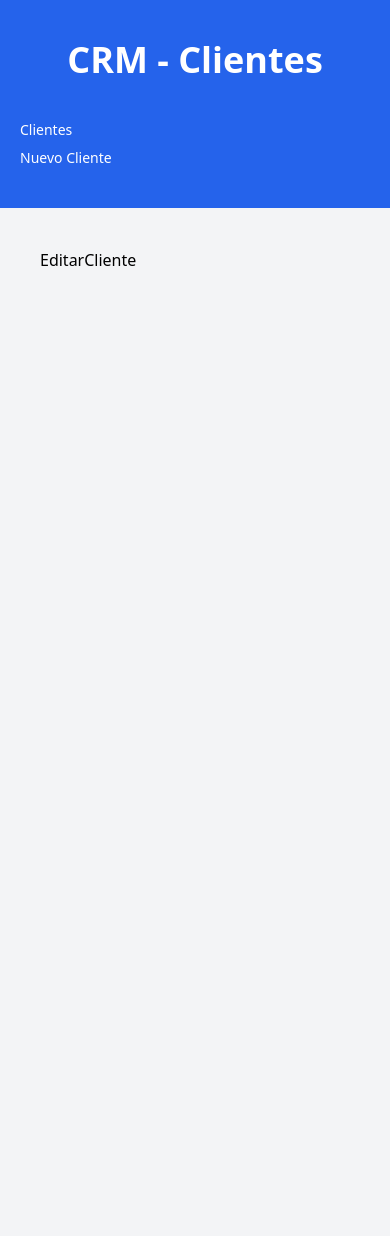
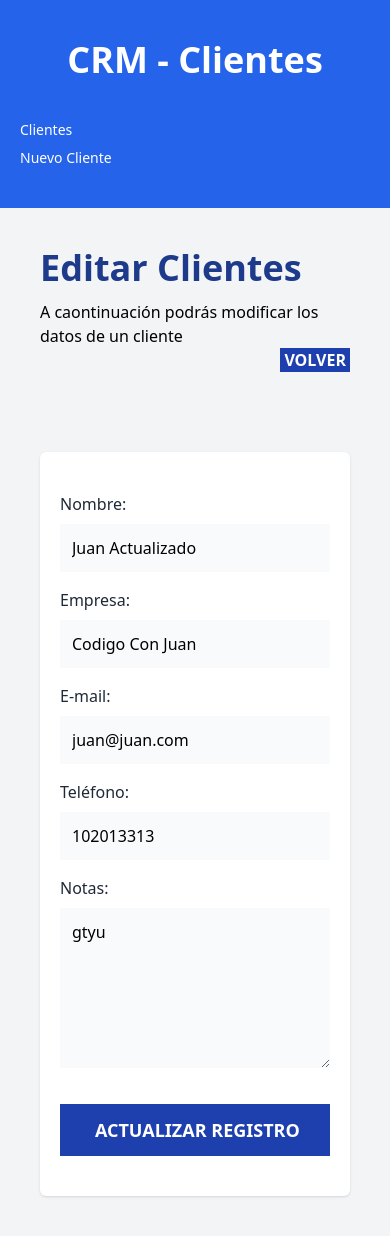
Before and after one commit to Cris15118/CRM-react, a React (Vite) app: page /clientes/1/editar in a window 390 px wide. Before the commit the page ends 844 px from the top, so only its background shows below. Built offline with nearby package versions, Linux system fonts and the light colour scheme; data requests are answered from the project's data file.

Commit message:
terminar editar cliente, implementar eliminar cliente, arreglar bug

```diff
--- a/db.json
+++ b/db.json
@@ -1,11 +1,12 @@
 {
   "clientes": [
     {
-      " id": 1,
-      "nombre": "Juan",
-      "telefono": 102013313,
+      "nombre": "Juan Actualizado",
+      "empresa": "Codigo Con Juan",
       "email": "juan@juan.com",
-      "empresa": "Codigo Con Juan"
+      "telefono": "102013313",
+      "notas": "gtyu",
+      "id": 1
     },
     {
       "id": 2,
@@ -22,13 +23,6 @@
       "empresa": "Codigo Con Juan"
     },
     {
-      "id": 4,
-      "nombre": "Miguel",
-      "telefono": 319381983,
-      "email": "miguel@juan.com",
-      "empresa": "Codigo Con Juan"
-    },
-    {
       "id": 5,
       "nombre": "Pedro",
       "telefono": 1398198938,
@@ -42,6 +36,14 @@
       "telefono": "42125",
       "notas": "afdad",
       "id": 6
+    },
+    {
+      "nombre": "Cristina",
+      "empresa": "La Fragua",
+      "email": "cristina@cristina.com",
+      "telefono": "23569874",
+      "notas": "quiere una cerveza",
+      "id": 7
     }
   ]
 }
--- a/package.json
+++ b/package.json
@@ -10,6 +10,7 @@
     "preview": "vite preview"
   },
   "dependencies": {
+    "json-server": "^0.17.3",
     "react": "^18.2.0",
     "react-dom": "^18.2.0",
     "react-router-dom": "^6.14.2"
--- a/src/components/Cliente.jsx
+++ b/src/components/Cliente.jsx
@@ -1,8 +1,16 @@
-import { useNavigate } from "react-router-dom";
+import { useNavigate, Form, redirect } from "react-router-dom";
+import { eliminarCliente } from "../data/clientes";
+
+export async function action({params}){
+ await eliminarCliente(params.clienteId)
+
+  return redirect ('/')
+
+}
 
 function Cliente({ cliente }) {
-  const navigate= useNavigate()
-    const { nombre, empresa, email, telefono, id}= cliente
+  const navigate = useNavigate();
+  const { nombre, empresa, email, telefono, id } = cliente;
   return (
     <tr className=" border-b">
       <td className="p-6 space-y-2">
@@ -10,22 +18,42 @@
         <p>{empresa}</p>
       </td>
       <td className="p-6">
-            <p className=" text-gray-600"> <span className=" text-gray-800 uppercase font-bold">Email: </span>{email} </p>
-            <p className=" text-gray-600"> <span className=" text-gray-800 uppercase font-bold">Telefono: </span>{telefono} </p>
+        <p className=" text-gray-600">
+          {" "}
+          <span className=" text-gray-800 uppercase font-bold">Email: </span>
+          {email}{" "}
+        </p>
+        <p className=" text-gray-600">
+          {" "}
+          <span className=" text-gray-800 uppercase font-bold">Telefono: </span>
+          {telefono}{" "}
+        </p>
       </td>
       <td className="p-6 flex gap-5">
         <button
           type="button"
           className=" text-blue-600 hover:text-blue-700 uppercase font-bold text-xs"
-            onClick={() => navigate(`/clientes/${id}/editar`) } >
+          onClick={() => navigate(`/clientes/${id}/editar`)}
+        >
           Editar
         </button>
+
+        <Form
+        method="post"
+        action={`/clientes/${id}/eliminar`}
+        onSubmit={(e)=> {
+          if(!confirm('Deseas eliminar este registro?')){
+            e.preventDefault()
+          }
+        } }
+        >
           <button
-            type="button"
-            className=" text-red-600 hover:text-red-700 uppercase font-bold text-xs" >
+            type="submit"
+            className=" text-red-600 hover:text-red-700 uppercase font-bold text-xs"
+          >
             Eliminar
           </button>
-
+        </Form>
       </td>
     </tr>
   );
--- a/src/components/ErrorPage.jsx
+++ b/src/components/ErrorPage.jsx
@@ -1,15 +1,13 @@
-import { useRouteError } from "react-router-dom";
+import { useRouteError } from 'react-router-dom'
 
-export default function ErrorPage(){
-    const error =useRouteError()
+export default function ErrorPage() {
+    const error = useRouteError()
     console.log(error)
-
     return(
-        <div className="space-y-8">
-            <h1 className=" text-center text-6xl font-extrabold mt-20 text-blue-900"> CRM- Clientes</h1>
-            <p className="text-center"> Hubo un Error</p>
-            <p className="text-center">{error.message} </p>
-
+        <div className='space-y-8'>
+            <h1 className='text-center text-6xl font-extrabold mt-20 text-blue-900'>CRM - Clientes</h1>
+            <p className='text-center'>Hubo un error</p>
+            <p className='text-center'>{error.statusText || error.message}</p>
         </div>
     )
 }
--- a/src/components/Formulario.jsx
+++ b/src/components/Formulario.jsx
@@ -11,6 +11,7 @@
           className="mt-2 block w-full p-3 bg-gray-50"
           placeholder="Nombre del Cliente"
           name="nombre"
+          defaultValue={cliente?.nombre}
         />
       </div>
       <div className="mb-4">
@@ -23,6 +24,7 @@
           className="mt-2 block w-full p-3 bg-gray-50"
           placeholder="Empresa del Cliente"
           name="empresa"
+          defaultValue={cliente?.empresa}
         />
       </div>
 
@@ -36,6 +38,7 @@
           className="mt-2 block w-full p-3 bg-gray-50"
           placeholder="Email del Cliente"
           name="email"
+          defaultValue={cliente?.email}
         />
       </div>
 
@@ -49,6 +52,7 @@
           className="mt-2 block w-full p-3 bg-gray-50"
           placeholder="Teléfono del Cliente"
           name="telefono"
+          defaultValue={cliente?.telefono}
         />
       </div>
 
@@ -63,6 +67,7 @@
           className="mt-2 block w-full p-3 bg-gray-50 h-40 align-self"
           placeholder="Notas del Cliente"
           name="notas"
+          defaultValue={cliente?.notas}
         />
       </div>
     </>
--- a/src/components/Layout.jsx
+++ b/src/components/Layout.jsx
@@ -2,7 +2,7 @@
 
 function Layout() {
   const location = useLocation();
-  console.log(location);
+
   return (
     <div className="md:flex md:min-h-screen">
       <aside className=" md:w-1/4 bg-blue-600 px-5 py-10 ">
--- a/src/data/clientes.js
+++ b/src/data/clientes.js
@@ -1,8 +1,9 @@
 export async function obtenerClientes() {
-  const respuesta = await fetch(import.meta.env.VITE_API_URL);
-  const resultado = await respuesta.json();
-  return resultado;
+  const respuesta = await fetch(import.meta.env.VITE_API_URL)
+  const resultado = await respuesta.json()
+  return resultado
 }
+
 export async function obtenerCliente(id) {
   const respuesta = await fetch(`${import.meta.env.VITE_API_URL}/${id}`)
   const resultado = await respuesta.json()
@@ -13,7 +14,7 @@
   export async function agregarCliente (datos ){
     try{
 
-    const repuesta = await fetch(import.meta.env.VITE_API_URL, {
+      const respuesta = await fetch(import.meta.env.VITE_API_URL, {
         method: 'POST',
         body: JSON.stringify(datos),
         headers:{
@@ -26,4 +27,35 @@
       console.log(error)
     }
 
+
   }
+  export async function actualizarCliente (id, datos){
+    try{
+
+      const respuesta = await fetch(`${import.meta.env.VITE_API_URL}/${id}`, {
+        method: 'PUT',
+        body: JSON.stringify(datos),
+        headers:{
+          'Content-Type': 'application/json'
+        }
+
+      })
+      await respuesta.json()
+    }catch(error){
+      console.log(error)
+    }
+
+  }
+
+  export async function eliminarCliente (id){
+    try{
+
+      const respuesta = await fetch(`${import.meta.env.VITE_API_URL}/${id}`, {
+        method: 'DELETE',
+
+      })
+      await respuesta.json()
+    }catch(error){
+      console.log(error)
+    }
+  }
--- a/src/main.jsx
+++ b/src/main.jsx
@@ -8,7 +8,8 @@
 } from "./pages/NuevoCliente";
 import Index, { loader as clientesLoader } from "./pages/Index";
 import ErrorPage from "./components/ErrorPage";
-import EditarCliente, {loader as editarClienteLoader} from "./pages/EditarCliente";
+import EditarCliente, {loader as editarClienteLoader, action as editarClienteAction} from "./pages/EditarCliente";
+import {action as eliminarClienteAction} from './components/Cliente'
 
 const router = createBrowserRouter([
   {
@@ -25,11 +26,19 @@
         path: "/clientes/nuevo",
         element: <NuevoCliente />,
         action: nuevoClienteAction,
+        errorElement: <ErrorPage/>
       },
       {
         path: "/clientes/:clienteId/editar",
         element: <EditarCliente/>,
-        loader: editarClienteLoader
+        loader: editarClienteLoader,
+        action: editarClienteAction,
+        errorElement: <ErrorPage/>
+      },
+      {
+        path: "/clientes/:clienteId/eliminar",
+        action: eliminarClienteAction
+
       }
     ],
   },
--- a/src/pages/EditarCliente.jsx
+++ b/src/pages/EditarCliente.jsx
@@ -1,11 +1,80 @@
+import { Form, useActionData, useLoaderData, useNavigate, redirect } from "react-router-dom"
+import { actualizarCliente, obtenerCliente } from "../data/clientes"
+import Formulario from "../components/Formulario"
+import Error from "../components/Error"
+
 export async function loader({params}){
-    console.log(params)
-    return{}
+  const cliente = await  obtenerCliente(params.clienteId)
+  if(Object.values(cliente).length === 0){
+    throw new Response('', {
+      status: 404,
+      statusText: 'No hay resultados que mostrar'
+    })
+  }
+
+     return cliente
+}
+export async function action ({request, params}){
+  const formData = await request.formData()
+  const datos = Object.fromEntries(formData)
+  const email = formData.get('email')
+
+  // Validacion
+  const errores = [];
+  if (Object.values(datos).includes("")) {
+    errores.push("Todos los campos son obligatorios");
+  }
+
+  let regex = new RegExp(
+    "([!#-'*+/-9=?A-Z^-~-]+(.[!#-'*+/-9=?A-Z^-~-]+)*|\"([]!#-[^-~ \t]|(\\[\t -~]))+\")@([!#-'*+/-9=?A-Z^-~-]+(.[!#-'*+/-9=?A-Z^-~-]+)*|[[\t -Z^-~]*])"
+  );
+  if (!regex.test(email)) {
+    errores.push("el email no es valido");
+  }
+
+  // Retornar datos si hay errores
+  if (Object.keys(errores).length) {
+    return errores;
+  }
+//Actualizar cliente
+ await actualizarCliente(params.clienteId, datos)
+  return redirect('/')
+
 }
 
 function EditarCliente() {
+
+const navigate = useNavigate()
+const cliente = useLoaderData()
+const errores = useActionData()
   return (
-    <div>EditarCliente</div>
+    <>
+      <h1 className="font-black text-4xl text-blue-900">Editar Clientes</h1>
+      <p className=" mt-3">
+        {" "}
+        A caontinuación podrás modificar los datos de un cliente{" "}
+      </p>
+      <div className=" flex justify-end">
+        <button
+          onClick={() => navigate("/")}
+          className=" bg-blue-800 text-white px-1 font-bold uppercase"
+        >
+          Volver
+        </button>
+      </div>
+      <div className=" bg-white shadow rounded-md md:w-3/4 mx-auto px-5 py-10 mt-20">
+        {errores?.length &&
+          errores.map((error, i) => <Error key={i}> {error}</Error>)}
+        <Form method="post" noValidate>
+          <Formulario cliente = {cliente} />
+          <input
+            type="submit"
+            className=" mt-5 w-full bg-blue-800 p-3 uppercase font-bold text-white text-lg"
+            value=" Actualizar Registro"
+          />
+        </Form>
+      </div>
+    </>
   )
 }
 
--- a/src/pages/NuevoCliente.jsx
+++ b/src/pages/NuevoCliente.jsx
@@ -34,7 +34,7 @@
   const navigate = useNavigate();
   const errores = useActionData();
 
-  console.log(errores);
+
   return (
     <>
       <h1 className="font-black text-4xl text-blue-900"> Nuevo Clientes</h1>
```
Also changed, not shown: 2 other files (tests, documents, lock files or other folders). Lines whose indentation alone changed are shown as unchanged.
